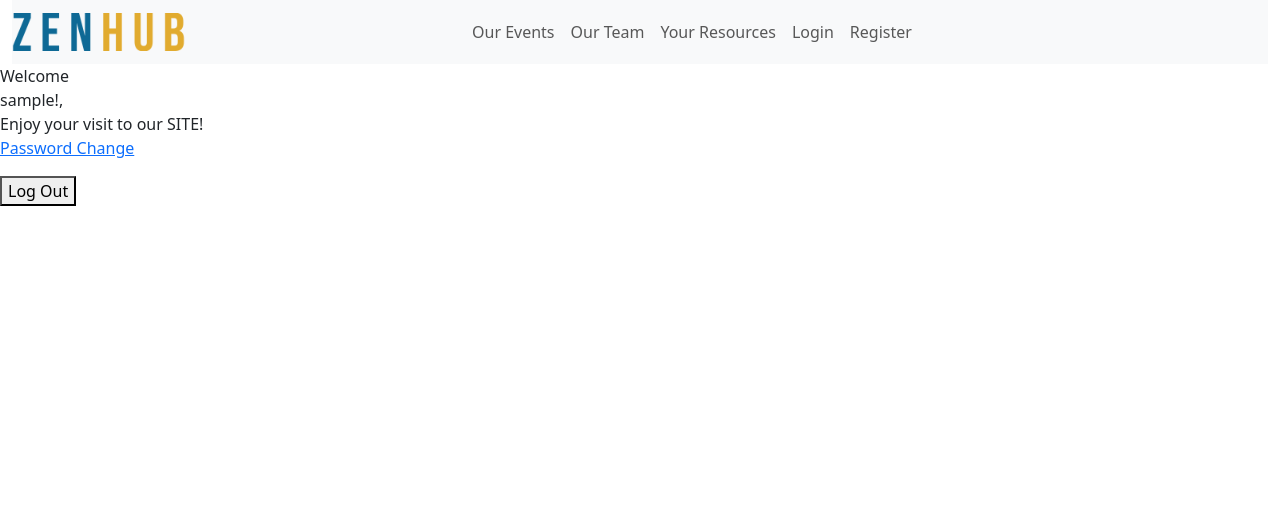
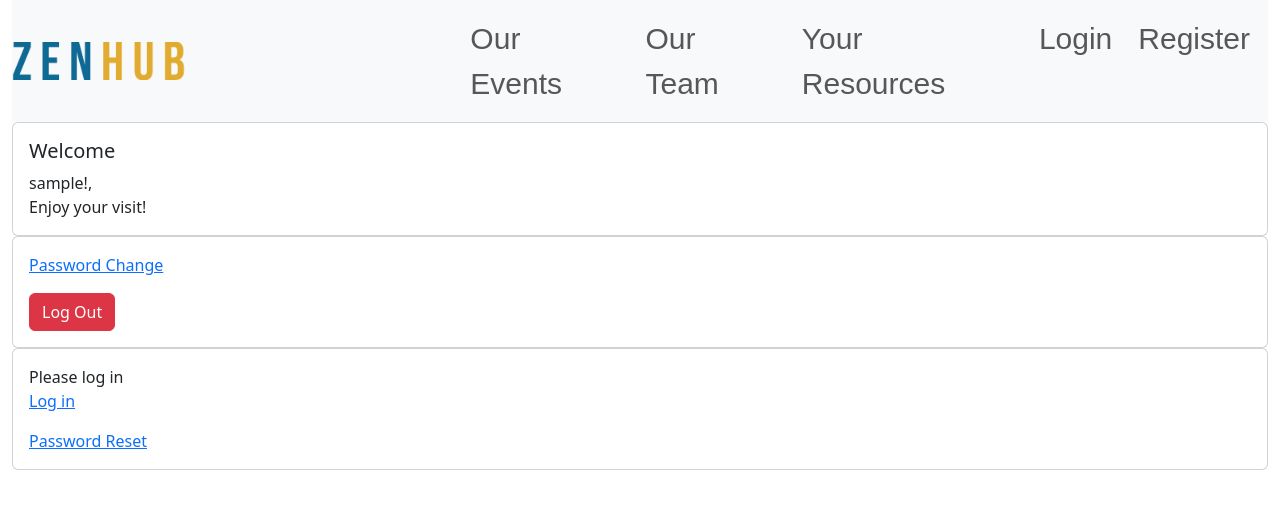
Before and after one commit to RyanFerris7/zenhub, a Django app: page / in a window 1280 px wide. Shown: the top 509 px of the page. Run offline with Django 4.2, Linux system fonts and the light colour scheme; the visitor is signed in with stand-in values (Sample User, id 1); some libraries are stand-ins or nearby versions.

Commit message:
add basic styling to sign in page

```diff
--- a/accounts/templates/signhome.html
+++ b/accounts/templates/signhome.html
@@ -6,15 +6,43 @@
 
 {% block content %}
 {% if user.is_authenticated %}
-Welcome <br>{{ user.username }}!, <br>Enjoy your visit to our SITE!
-<p><a href="{% url 'password_change' %}">Password Change</a></p>
-<form action="{% url 'logout' %}" method="post">
-    {% csrf_token %}
-    <button type="submit">Log Out</button>
-  </form>
-{% else %}
-<p>You are logged out,please log in<br><a href="{% url 'login' %}">Log in</a></p> <!-- <li><a href="{% url 'login' %}">Log in</a></li> -->
-<p><a href="{% url 'password_reset' %}">Password Reset</a></p>
+<section>
+  <div class="container-fluid">
+    <div class="card">
+      <div class="card-body">
+        <h5 class="card-title">Welcome</h5>
+        <p class="card-text">{{ user.username }}!, <br>Enjoy your visit!</p>
+      </div>
+    </div>
+  </div>
+</section>
+
+<section>
+  <div class="container-fluid">
+    <div class="card">
+      <div class="card-body">
+        <p class="card-text"><a href="{% url 'password_change' %}" class="card-link">Password Change</a></p>
+        <form action="{% url 'logout' %}" method="post">
+          {% csrf_token %}
+          <button type="submit" class="btn btn-danger">Log Out</button>
+        </form>
+      </div>
+    </div>
+  </div>
+</section>
+
+<section>
+  <div class="container-fluid">
+    <div class="card">
+      <div class="card-body">
+        {% if user.is_authenticated %}
+          <p class="card-text">Please log in<br><a href="{% url 'login' %}" class="card-link">Log in</a></p>
+          <p class="card-text"><a href="{% url 'password_reset' %}" class="card-link">Password Reset</a></p>
+        {% endif %}
+      </div>
+    </div>
+  </div>
+</section>
 
 {% endif %}
 {% endblock %}
--- a/static/css/base.css
+++ b/static/css/base.css
@@ -3,3 +3,26 @@
     max-height: 200px;
     object-fit: cover;
 }
+
+.bsb-hero-2 {
+    min-height: 700px;
+}
+
+.nav-title {
+    font-family: 'Bebas Neue', sans-serif;
+    font-size: 30px;
+    margin-right: 10px;
+}
+
+.navbar-toggler {
+        display: flex;
+        align-items: flex-start;
+    }
+
+@media (min-width: 768px) {
+    .nav-title :hover {
+        scale: 1.1;
+        transition: 0.2s ease-in-out;
+        text-shadow: 1px 1px 4px rgba(0, 0, 0, 0.2);
+    }
+}
--- a/templates/base.html
+++ b/templates/base.html
@@ -1,21 +1,29 @@
 <!-- templates/base.html -->
 <!DOCTYPE html>
 <html>
+
 <head>
   <meta charset="UTF-8">
   <meta name="viewport" content="width=device-width, initial-scale=1.0">
 
+  <link rel="stylesheet" href="/static/css/base.css">
+
   <link href="https://cdn.jsdelivr.net/npm/bootstrap@5.3.3/dist/css/bootstrap.min.css" rel="stylesheet"
     integrity="sha384-QWTKZyjpPEjISv5WaRU9OFeRpok6YctnYmDr5pNlyT2bRjXh0JMhjY6hW+ALEwIH" crossorigin="anonymous">
   <script src="https://cdn.jsdelivr.net/npm/bootstrap@5.3.3/dist/js/bootstrap.bundle.min.js"
-  integrity="sha384-YvpcrYf0tY3lHB60NNkmXc5s9fDVZLESaAA55NDzOxhy9GkcIdslK1eN7N6jIeHz"
-  crossorigin="anonymous"></script>
+    integrity="sha384-YvpcrYf0tY3lHB60NNkmXc5s9fDVZLESaAA55NDzOxhy9GkcIdslK1eN7N6jIeHz" crossorigin="anonymous">
+  </script>
 
   <title>ZENHUB WELLNESS</title>
 </head>
 
 <body>
+  <section>
+    <div class="container-fluid">
       {% include 'header.html' %}
+    </div>
+  </section>
+
 
   <main>
     {% block content %}
@@ -24,4 +32,8 @@
 
 </body>
 
+<script src="https://code.jquery.com/jquery-3.5.1.slim.min.js"></script>
+<script src="https://cdn.jsdelivr.net/npm/@popperjs/core@2.11.6/dist/umd/popper.min.js"></script>
+<script src="https://maxcdn.bootstrapcdn.com/bootstrap/4.5.2/js/bootstrap.min.js"></script>
+
 </html>
--- a/templates/header.html
+++ b/templates/header.html
@@ -1,5 +1,3 @@
-<section>
-    <div class="container-fluid">
         <nav class="navbar navbar-expand-lg navbar-light bg-light mr-0">
             <a class="navbar-brand" href="home.html">
                 <img src="https://raw.githubusercontent.com/RyanFerris7/zenhub/main/assets/images/zenhub_logo.png" width="40%" height="40%" class="d-inline-block align-top" ></a>
@@ -20,17 +18,11 @@
                         <a class="nav-link" href="#">Your Resources</a>
                     </li>
                     <li class="nav-item nav-title">
-                        <a class="nav-link" href="#">Login</a>
+                        <a class="nav-link" href="{% url 'login' %}">Login</a>
                     </li>
                     <li class="nav-item nav-title">
-                        <a class="nav-link" href="#">Register</a>
+                        <a class="nav-link" href="{% url 'signup' %}">Register</a>
                     </li>
                 </ul>
             </div>
         </nav>
-    </div>
-</section>
-
-<script src="https://code.jquery.com/jquery-3.5.1.slim.min.js"></script>
-    <script src="https://cdn.jsdelivr.net/npm/@popperjs/core@2.11.6/dist/umd/popper.min.js"></script>
-    <script src="https://maxcdn.bootstrapcdn.com/bootstrap/4.5.2/js/bootstrap.min.js"></script>
```
Also changed, not shown: html_design/navbar.html (+35 -0 lines). Lines whose indentation alone changed are shown as unchanged.
